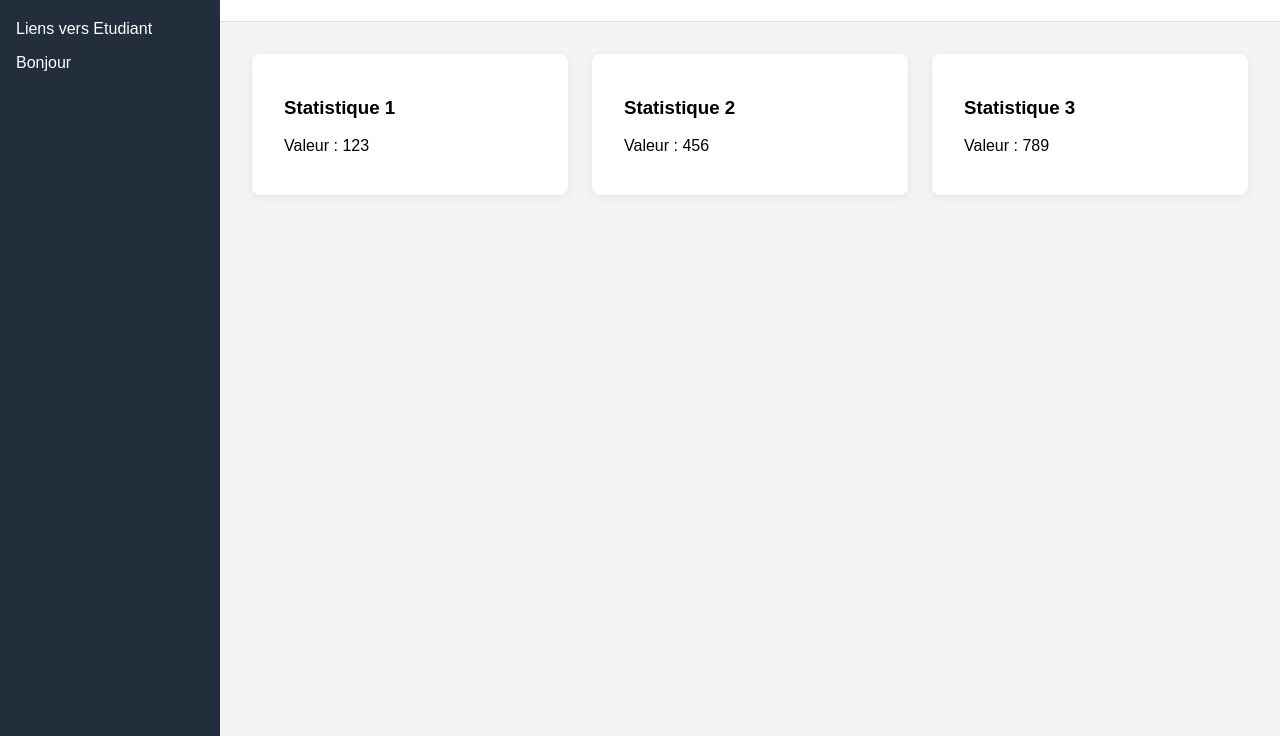
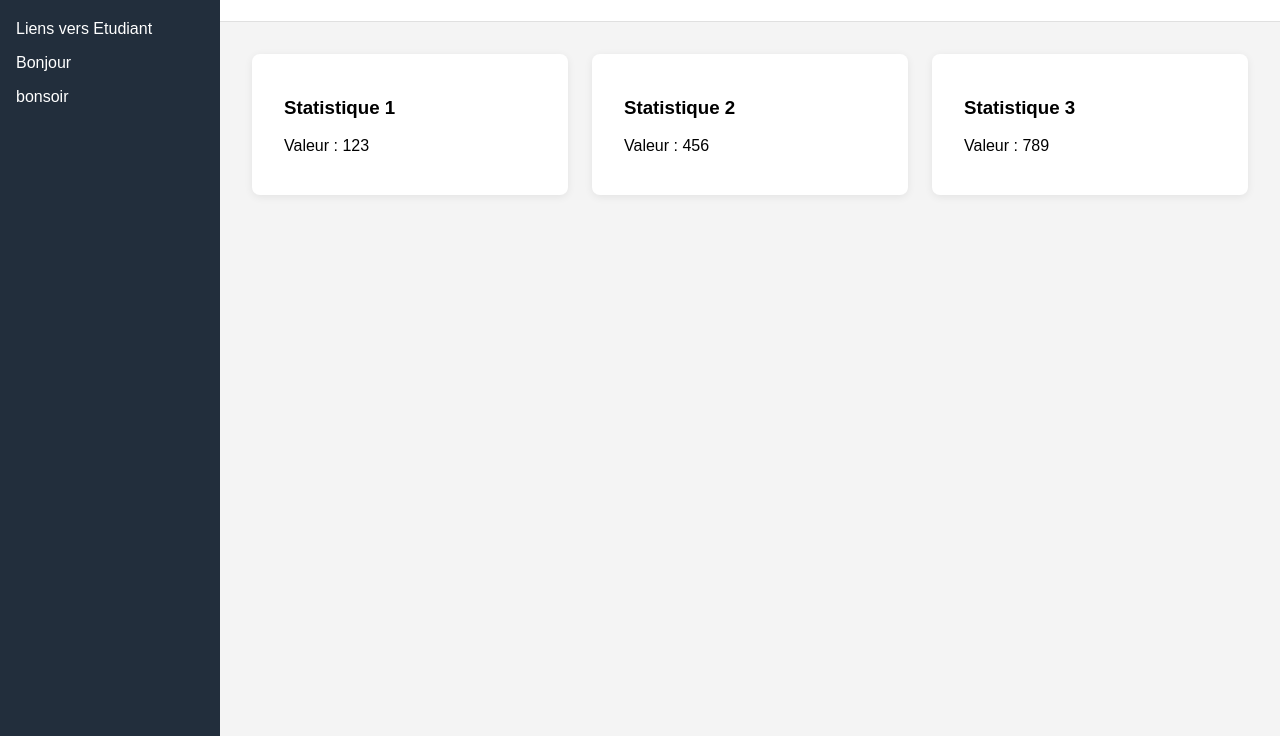
Before and after one commit to LucRakoto/Luc, a plain HTML site: page index.html in a window 1280 px wide. Shown: the part 64-800 px from the top of the page. Drawn offline with Linux system fonts and the light colour scheme.

Commit message:
modification de qlq ligne

```diff
--- a/index.html
+++ b/index.html
@@ -16,6 +16,7 @@
 
                  <a href="etudiant.html">Liens vers Etudiant</a>
                  <p>Bonjour</p>
+                 <p>bonsoir</p>
                 <!-- <li><a href="#">Accueil</a></li>
                 <li><a href="#">Statistiques</a></li>
                 <li><a href="#">Utilisateurs</a></li>
```
